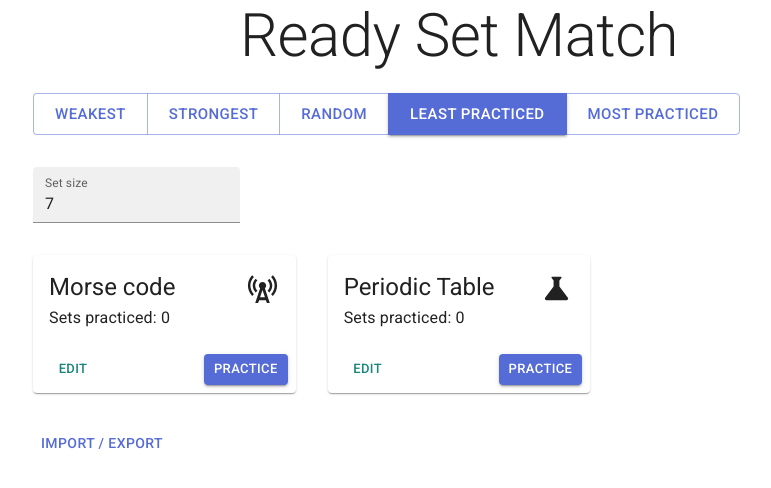
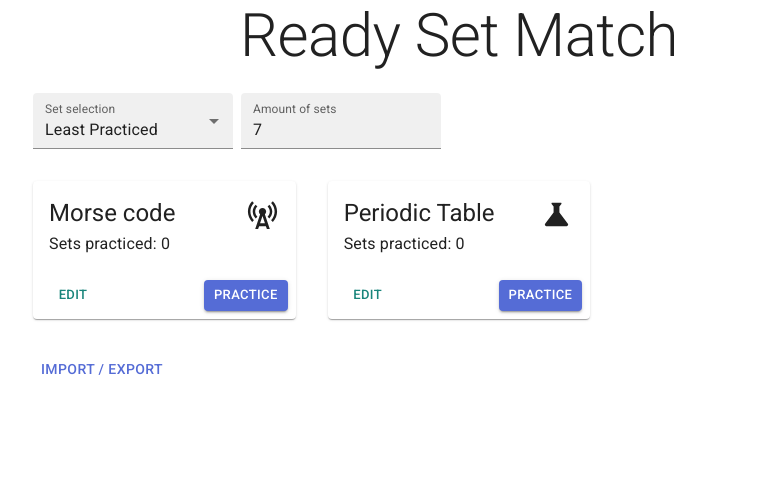
Before and after one commit to winterworks/ready-set-match, a React (Vite) app: page / in a window 1280 px wide. Shown: the top 488 px of the page, without its empty margins (181-952 px from the left). Built offline with nearby package versions, Linux system fonts and the light colour scheme.

Commit message:
Simplify layout and style for practice options

```diff
--- a/src/components/practiceSetSizeSelector.tsx
+++ b/src/components/practiceSetSizeSelector.tsx
@@ -1,5 +1,5 @@
 import React from 'react';
-import { TextField } from "@mui/material";
+import { FormControl, TextField } from "@mui/material";
 import { useAtom } from "jotai";
 import { atomWithStorage } from "jotai/utils";
 
@@ -11,9 +11,10 @@ export default function PracticeSetSizeSelector() {
   const [setSize, setSetSize] = useAtom(setSizeAtom);
 
   return (
+    <FormControl sx={{ marginRight: 1, width: 200 }}>
       <TextField
         id="set-size"
-      label="Set size"
+        label="Amount of sets"
         type="number"
         InputLabelProps={{
           shrink: true,
@@ -22,5 +23,6 @@ export default function PracticeSetSizeSelector() {
         variant="filled"
         onChange={(e) => { setSetSize(Number(e.target.value)); }}
       />
+    </FormControl>
   );
 }
--- a/src/components/practiceTypeSelector.tsx
+++ b/src/components/practiceTypeSelector.tsx
@@ -1,5 +1,5 @@
 import React from 'react';
-import { Button, ButtonGroup } from "@mui/material";
+import { FormControl, InputLabel, MenuItem, Select, SelectChangeEvent } from "@mui/material";
 import { useAtom } from "jotai";
 import { atomWithStorage } from "jotai/utils";
 import { PracticeOption, practiceOptions } from "src/helpers/setSorting";
@@ -10,18 +10,24 @@ export const practiceTypeAtom = atomWithStorage(practiceTypeKey, PracticeOption.
 export default function PracticeOptionSelector() {
   const [practiceType, setPracticeType] = useAtom(practiceTypeAtom);
 
+  const handleChange = (event: SelectChangeEvent) => {
+    setPracticeType(event.target.value as PracticeOption);
+  };
+
   return (
-    <ButtonGroup size="large" aria-label="Large button group">
-      {practiceOptions.map(({ id, text, disabled }) => (
-        <Button
-          key={id}
-          variant={practiceType === id ? "contained" : "outlined" }
-          disabled={disabled}
-          onClick={() => { setPracticeType(id); }}
-        >
-          { text }
-        </Button>
-      ))}
-    </ButtonGroup>
+    <FormControl variant="filled" sx={{ marginRight: 1, width: 200 }}>
+      <InputLabel id="practice-option-select">Set selection</InputLabel>
+      <Select
+        labelId="practice-option-select"
+        id="practice-option-select"
+        value={practiceType}
+        label="Set selection"
+        onChange={handleChange}
+      >
+        {practiceOptions.map(({ id, text, disabled }) => (
+          <MenuItem key={id} value={id} disabled={disabled}>{text}</MenuItem>
+        ))}
+      </Select>
+    </FormControl>
   );
 }
--- a/src/routes/index.tsx
+++ b/src/routes/index.tsx
@@ -22,8 +22,6 @@ export default function Root() {
     >
       <Grid item xs={12}>
         <PracticeOptionSelector />
-      </Grid>
-      <Grid item xs={12}>
         <PracticeSetSizeSelector />
       </Grid>
       {categoryTiles}
```
Lines whose indentation alone changed are shown as unchanged.
